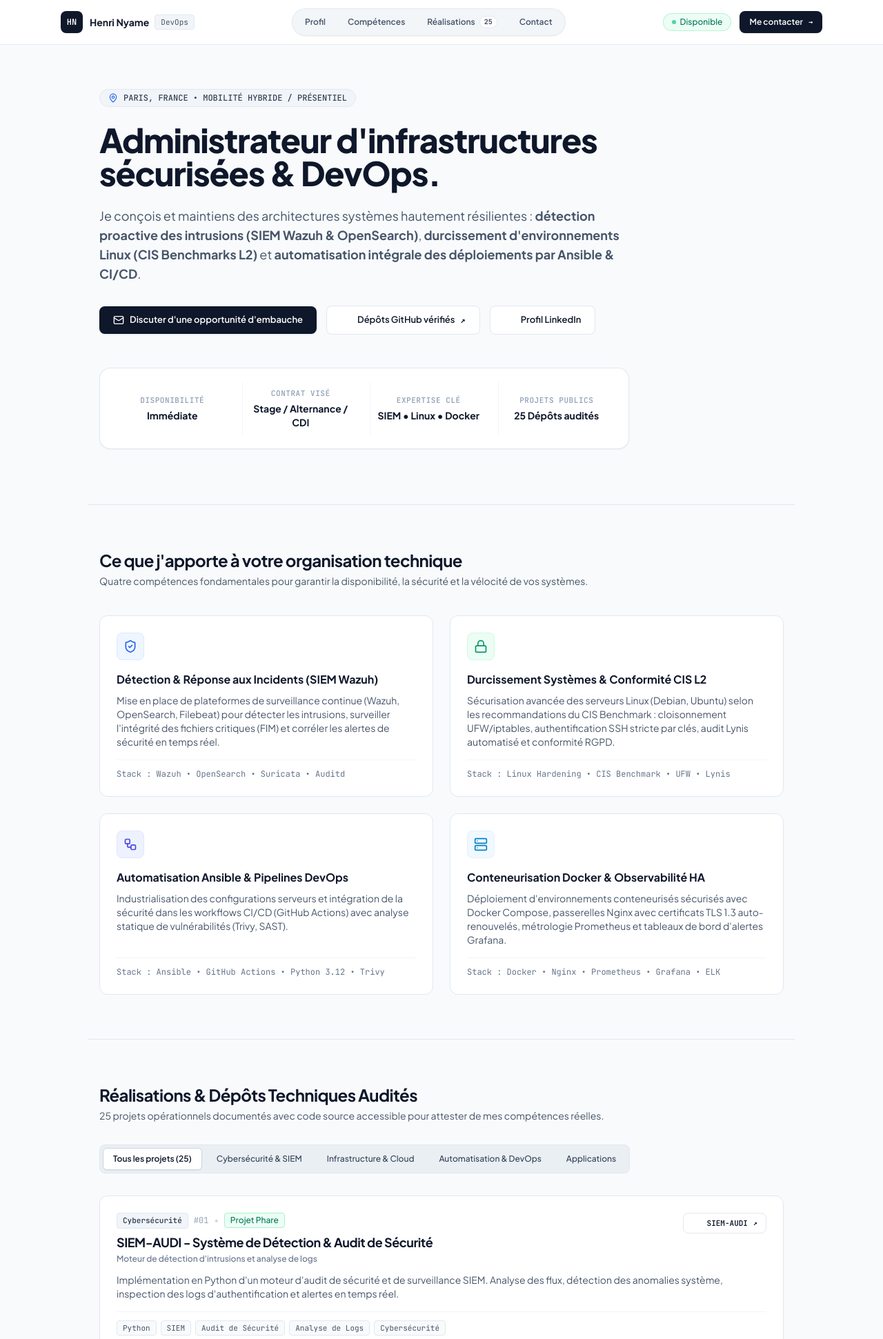
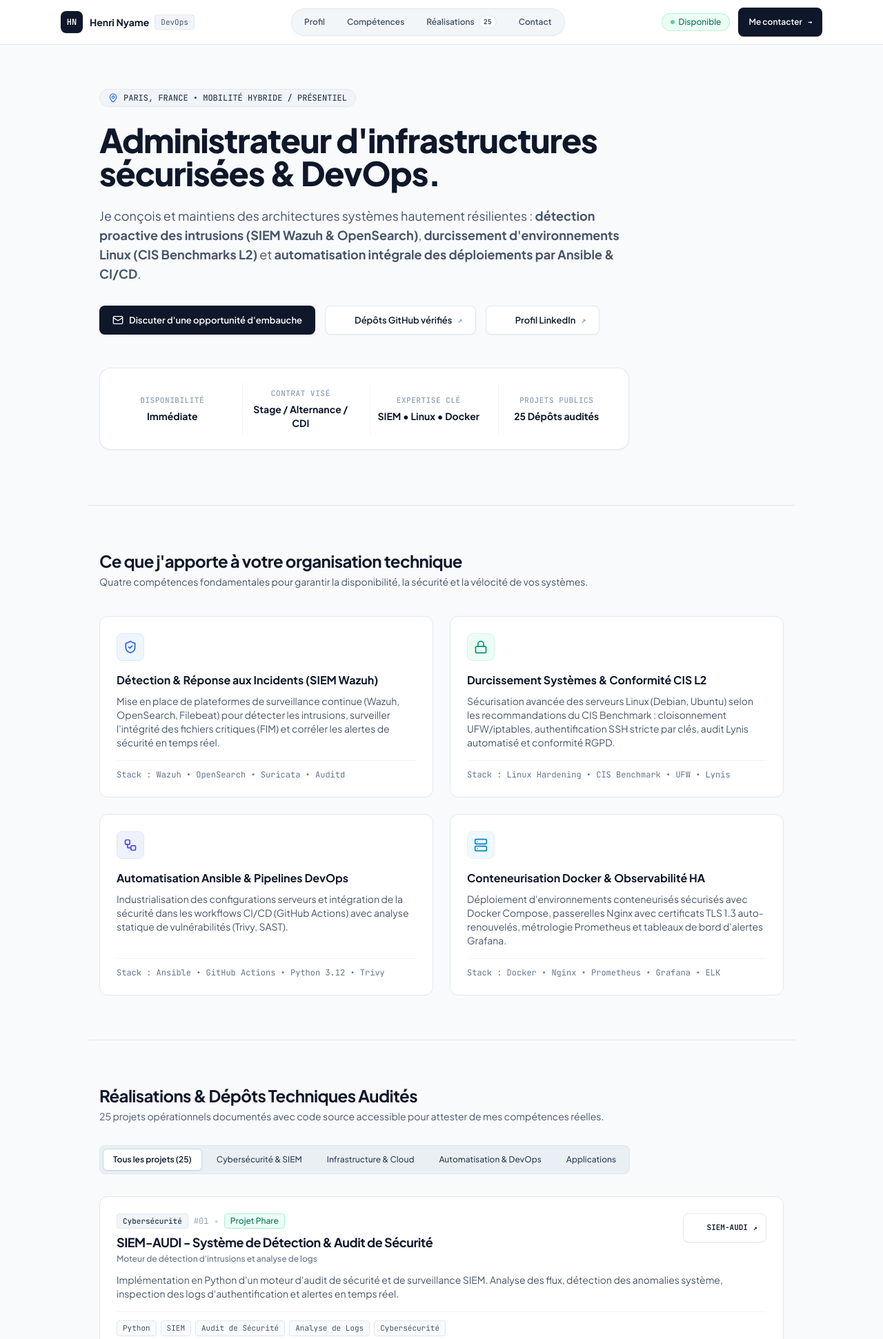
Before and after one commit to henri983/portfolio, a Flask app: page / in a window 1280 px wide. Shown: the top 1941 px of the page at 69% size. Run offline with Flask 3, Linux system fonts and the light colour scheme; some libraries are stand-ins or nearby versions.

Commit message:
fix(ui): center LinkedIn button text and align action buttons

```diff
--- a/static/css/style.css
+++ b/static/css/style.css
@@ -79,18 +79,30 @@ body {
 }
 
 /* Boutons d'Action */
-.btn-hire {
+.btn-hire,
+.btn-outline {
   display: inline-flex;
   align-items: center;
   justify-content: center;
+  text-align: center;
   gap: 8px;
-  padding: 10px 20px;
+  padding: 0 18px;
+  min-height: 42px;
+  height: 42px;
   border-radius: 8px;
+  font-weight: 600;
+  font-size: 13px;
+  line-height: 1;
+  box-sizing: border-box;
+  vertical-align: middle;
+  transition: all 0.2s ease;
+  white-space: nowrap;
+}
+
+.btn-hire {
   background-color: #0f172a;
   color: #ffffff;
-  font-weight: 600;
-  font-size: 13px;
-  transition: all 0.2s ease;
+  border: 1px solid transparent;
   box-shadow: 0 1px 2px rgba(15, 23, 42, 0.08);
 }
 
@@ -101,24 +113,34 @@ body {
 }
 
 .btn-outline {
-  display: inline-flex;
-  align-items: center;
-  justify-content: center;
-  gap: 8px;
-  padding: 10px 20px;
-  border-radius: 8px;
   background-color: #ffffff;
   color: var(--text-primary);
-  font-weight: 600;
-  font-size: 13px;
   border: 1px solid var(--border-subtle);
-  transition: all 0.2s ease;
+  box-shadow: 0 1px 2px rgba(15, 23, 42, 0.04);
 }
 
 .btn-outline:hover {
   background-color: #f8fafc;
   border-color: #94a3b8;
   transform: translateY(-1px);
+  box-shadow: 0 2px 6px -1px rgba(15, 23, 42, 0.08);
+}
+
+.btn-hire svg,
+.btn-outline svg {
+  display: inline-block;
+  vertical-align: middle;
+  flex-shrink: 0;
+  width: 16px;
+  height: 16px;
+}
+
+.btn-hire span,
+.btn-outline span {
+  display: inline-flex;
+  align-items: center;
+  justify-content: center;
+  line-height: 1;
 }
 
 /* Carte de Réalisation / Projet */
--- a/templates/index.html
+++ b/templates/index.html
@@ -112,12 +112,13 @@
           <a href="{{ profile.github }}" target="_blank" rel="noopener noreferrer" class="btn-outline">
             <i data-lucide="github" class="w-4 h-4"></i>
             <span>Dépôts GitHub vérifiés</span>
-            <span class="font-mono text-xs">↗</span>
+            <span class="font-mono text-xs text-slate-400">↗</span>
           </a>
 
           <a href="{{ profile.linkedin }}" target="_blank" rel="noopener noreferrer" class="btn-outline">
-            <i data-lucide="linkedin" class="w-4 h-4 text-blue-600"></i>
+            <i data-lucide="linkedin" class="w-4 h-4 text-[#0A66C2]"></i>
             <span>Profil LinkedIn</span>
+            <span class="font-mono text-xs text-slate-400">↗</span>
           </a>
         </div>
 
@@ -338,18 +339,20 @@
             Vous avez une opportunité en administration système, DevOps ou cybersécurité ? Je suis immédiatement joignable par e-mail, téléphone ou LinkedIn.
           </p>
 
-          <div class="flex flex-wrap gap-3 mb-8">
+          <div class="flex flex-wrap items-center gap-3 mb-8">
             <a href="mailto:{{ profile.email }}" class="btn-hire">
               <i data-lucide="mail" class="w-4 h-4"></i>
               <span>{{ profile.email }}</span>
             </a>
             <a href="{{ profile.linkedin }}" target="_blank" rel="noopener noreferrer" class="btn-outline">
-              <i data-lucide="linkedin" class="w-4 h-4 text-blue-600"></i>
+              <i data-lucide="linkedin" class="w-4 h-4 text-[#0A66C2]"></i>
               <span>Profil LinkedIn</span>
+              <span class="font-mono text-xs text-slate-400">↗</span>
             </a>
             <a href="{{ profile.github }}" target="_blank" rel="noopener noreferrer" class="btn-outline">
               <i data-lucide="github" class="w-4 h-4"></i>
               <span>GitHub</span>
+              <span class="font-mono text-xs text-slate-400">↗</span>
             </a>
           </div>
 
```
Also changed, not shown: README_PYTHONANYWHERE.md, 1 other file.
